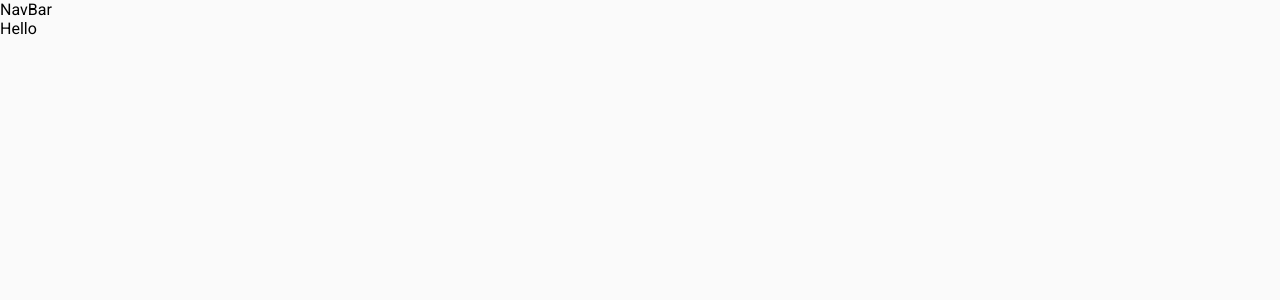
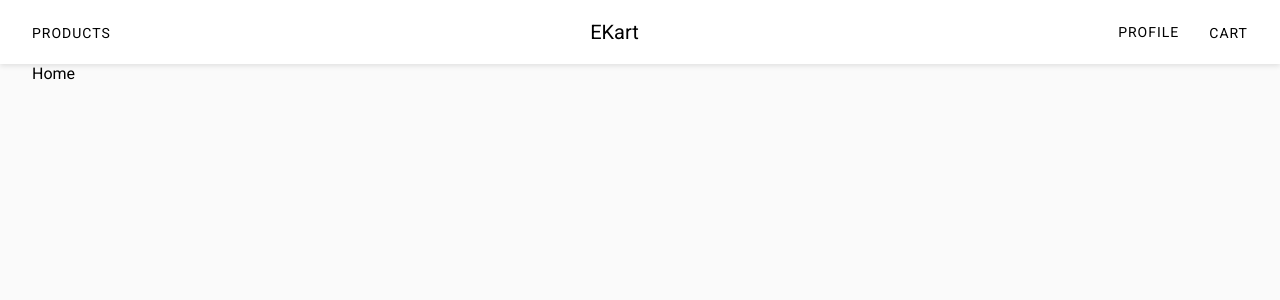
Before and after one commit to NagarajVelusamy/ekart-next, a Next.js app: page / in a window 1280 px wide. Shown: the top 300 px of the page. Built offline with nearby package versions, Linux system fonts and the light colour scheme.

Commit message:
navbar added

```diff
--- a/components/common/Layout/Layout.jsx
+++ b/components/common/Layout/Layout.jsx
@@ -4,7 +4,9 @@ const Layout = ({children}) => {
   return (
     <>
       <NavBar/>
-      {children}
+      <main className="container">
+        {children}
+      </main>
     </>
   );
 };
--- a/components/common/NavBar/NavBar.jsx
+++ b/components/common/NavBar/NavBar.jsx
@@ -1,6 +1,53 @@
+import Link from "next/link";
+
+export const navLinks = [
+  {
+    title:"products",
+    path:"/products"
+  },
+];
+
 const NavBar = () => {
   return (
-    <div>NavBar</div>
+    <nav className="nav">
+      <div className="container nav-wrapper">
+        <ul className="nav-links">
+          {
+            navLinks.map((navItem,idx)=>(
+              <li
+                key={idx}
+                className="nav-link"
+              >
+                <Link
+                  href={navItem.path}
+                  className="nav-item"
+                >{navItem.title}</Link>
+              </li>
+            ))
+          }
+        </ul>
+        <div>
+          <Link
+            href="/"
+            className="nav-logo"
+          >
+          EKart
+          </Link>
+        </div>
+
+        <div className="nav-actions">
+          <div className="nav-actions__profile nav-item">Profile</div>
+          <div className="nav-actions__cart">
+            <Link
+              href="/cart"
+              className="nav-item"
+            >
+              cart
+            </Link>
+          </div>
+        </div>
+      </div>
+    </nav>
   );
 };
 
--- a/components/common/NavBar/NavBar.scss
+++ b/components/common/NavBar/NavBar.scss
@@ -0,0 +1,47 @@
+@use "styles/variables" as *;
+
+.nav {
+    --nav-links-gap: 30px;
+    --nav-link-fs: 14px;
+
+    background-color: $nav-bg;
+    box-shadow: 0 2px 5px rgba(0, 0, 0, .1);
+
+    &-wrapper {
+        display: flex;
+        justify-content: space-between;
+        align-items: center;
+        padding-block: 20px;
+    }
+
+    &-links {
+        display: flex;
+        align-items: center;
+        gap: var(--nav-links-gap);
+    }
+
+    .nav-item {
+        color: #000;
+        font-size: var(--nav-link-fs);
+        letter-spacing: 1px;
+        text-transform: uppercase;
+    }
+
+    &-logo {
+        font-size: 20px;
+        color: #000;
+    }
+
+    &-actions {
+        display: flex;
+        align-items: center;
+        gap: var(--nav-links-gap);
+
+        &__item {
+            color: #000;
+            font-size: var(--nav-link-fs);
+            letter-spacing: 1px;
+            text-transform: uppercase;
+        }
+    }
+}
--- a/pages/index.js
+++ b/pages/index.js
@@ -4,23 +4,9 @@ export default function Home() {
   return (
     <>
       <Head>
-        <title>Create Next App</title>
-        <meta
-          name="description"
-          content="Generated by create next app"
-        />
-        <meta
-          name="viewport"
-          content="width=device-width, initial-scale=1"
-        />
-        <link
-          rel="icon"
-          href="/favicon.ico"
-        />
+        <title>Ekart - Home</title>
       </Head>
-      <main>
-        Hello
-      </main>
+      <section>Home</section>
     </>
   );
 }
--- a/styles/_globals.scss
+++ b/styles/_globals.scss
@@ -25,3 +25,8 @@ li {
 a {
   text-decoration: none;
 }
+
+.container {
+  width: min(95%, 1300px);
+  margin-inline: auto;
+}
--- a/styles/_variables.scss
+++ b/styles/_variables.scss
@@ -1 +1,2 @@
 $bg-color: #FAFAFA;
+$nav-bg: #FFF;
--- a/styles/index.scss
+++ b/styles/index.scss
@@ -1,2 +1,3 @@
 @use "./globals";
-@use "./variables" as *;
+
+@use "components/common/NavBar/NavBar.scss";
```
Also changed, not shown: pages/cart.js (added, +7 -0 lines), pages/products.js (added, +7 -0 lines).
